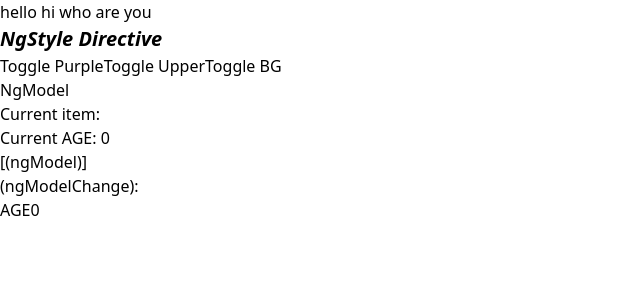
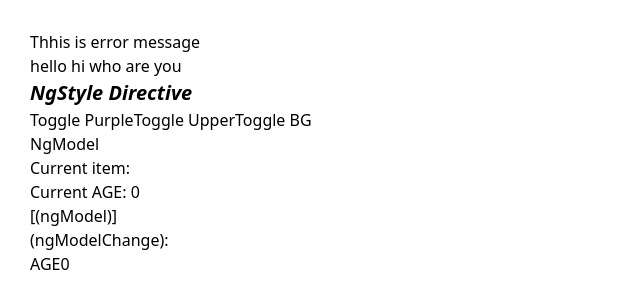
Before and after one commit to yanmoenaing118/angular-module, an Angular app: page / in a window 1280 px wide. Shown: the top 308 px of the page, without its empty margins (0-640 px from the left). Built offline with nearby package versions, Linux system fonts and the light colour scheme.

Commit message:
ngSwitch

```diff
--- a/src/app/app.component.ts
+++ b/src/app/app.component.ts
@@ -10,6 +10,14 @@ export class Pane {
 @Component({
   selector: 'app-root',
   template: `
+
+  <ng-container [ngSwitch]="status"]>
+    <app-toast *ngSwitchCase="'success'" [type]="'success'" [message]='"Thhis is success message"'></app-toast>
+    <app-toast *ngSwitchCase="'info'" [type]="'info'" [message]='"Thhis is info message"'></app-toast>
+    <app-toast *ngSwitchCase="'error'" [type]="'error'" [message]='"Thhis is error message"'></app-toast>
+
+  </ng-container>
+
     <h1 [ngClass]="classes" style="transition: all .3s ease;">
       hello hi who are you
     </h1>
@@ -25,7 +33,7 @@ export class Pane {
     <div class="mt-8 border-t">
       <h1>NgModel</h1>
 
-      <div>
+      <ng-container>
         <h3 class="text-gray-800">Current item: {{ currentItem.name }}</h3>
         <h3 class="text-gray-800">Current AGE: {{ currentItem.age }}</h3>
         <div>
@@ -51,10 +59,10 @@ export class Pane {
           <label for="age">AGE</label>
           <input class="border" type="number" [(ngModel)]="currentItem.age" />
         </div>
-      </div>
+      </ng-container>
     </div>
   `,
-  styleUrls: ['./app.component.css']
+  styleUrls: ['./app.component.css'],
 })
 export class AppComponent {
   isPurple: boolean = true;
@@ -81,6 +89,8 @@ export class AppComponent {
     name: '',
     age: 0,
   };
+
+  status: string = "error";
 
   setClasses() {
     this.classes = {
@@ -110,3 +120,25 @@ export class AppComponent {
     this.currentItem.name = value.toUpperCase();
   }
 }
+
+@Component({
+  selector: 'app-toast',
+  template: `
+    <div
+      [ngClass]="{
+        'p-2': true,
+        'border-l-4': true,
+        'text-gray-500': true,
+        'border-green-600': type === 'success',
+        'border-blue-500': type === 'info',
+        'border-red-600': type === 'error'
+      }"
+    >
+      {{ message }}
+    </div>
+  `,
+})
+export class Toast {
+  @Input() type!: string;
+  @Input() message!: string;
+}
--- a/src/app/app.module.ts
+++ b/src/app/app.module.ts
@@ -2,10 +2,10 @@ import { NgModule } from '@angular/core';
 import { FormsModule } from '@angular/forms';
 import { BrowserModule } from '@angular/platform-browser';
 
-import { AppComponent } from './app.component';
+import { AppComponent, Toast } from './app.component';
 
 @NgModule({
-  declarations: [AppComponent],
+  declarations: [AppComponent, Toast],
   imports: [BrowserModule, FormsModule],
   exports: [],
   providers: [],
--- a/src/styles.css
+++ b/src/styles.css
@@ -3,3 +3,8 @@
 @tailwind base;
 @tailwind components;
 @tailwind utilities;
+
+
+body {
+    margin: 30px;
+  }
```
